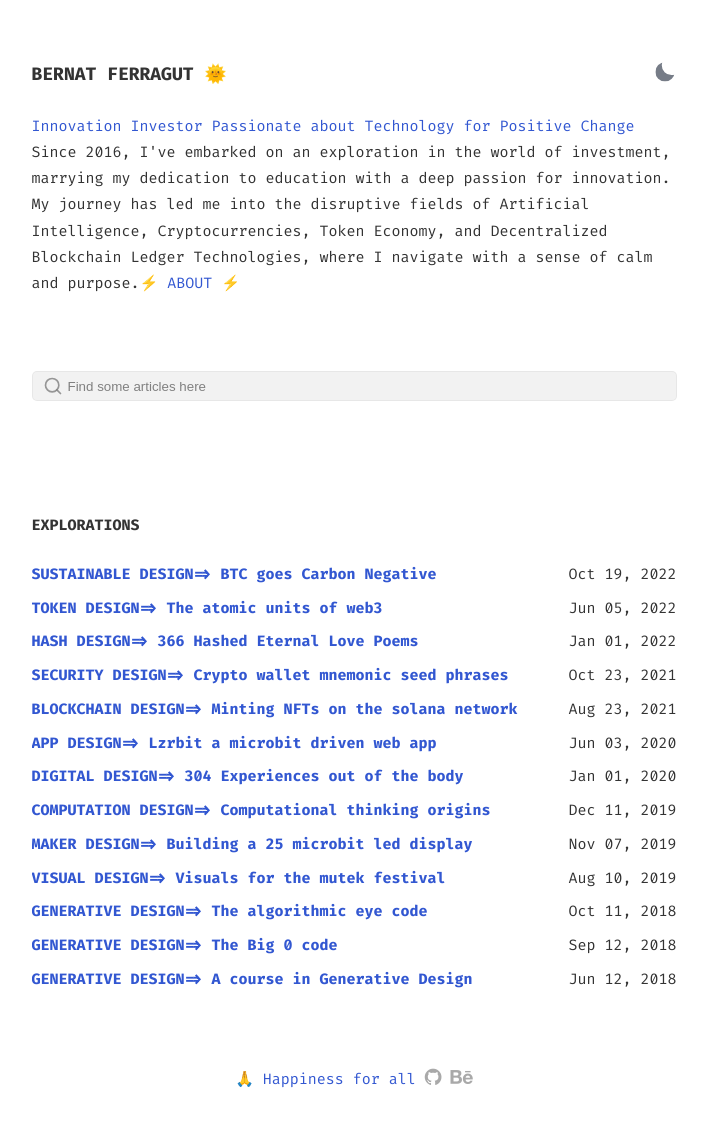
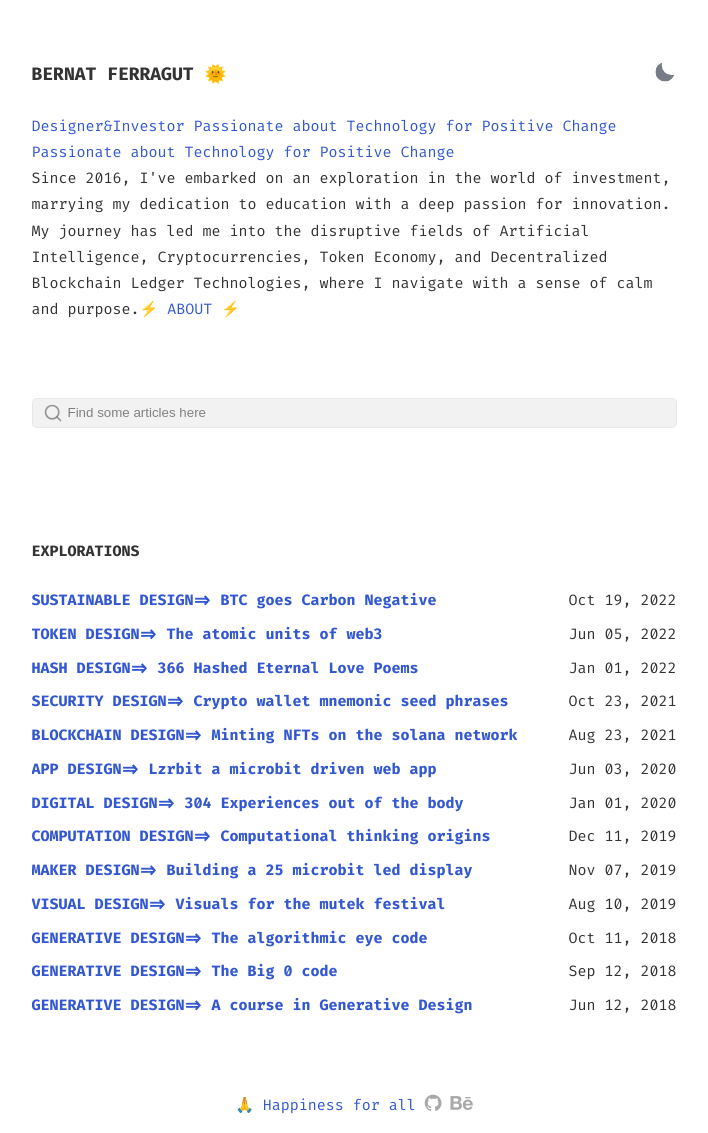
Before and after one commit to bernatferragut/WEB2, a Jekyll site: the page built from index.html, in a window 1280 px wide. Shown: the whole page, without its empty margins (286-994 px from the left). Built offline with Jekyll 4.4.1, drawn with Linux system fonts in a browser that asks for light colours; before the commit the page ends 1107 px from its top, so only the background shows below that.

Commit message:
Update index.html
More

```diff
--- a/index.html
+++ b/index.html
@@ -9,7 +9,7 @@
         </button>
     </div>
     <div class="bio">
-        <a href"{{ site.baseurl }}/about">Innovation Investor Passionate about Technology for Positive Change</a> <br>
+        <a href"{{ site.baseurl }}/about">Designer&Investor Passionate about Technology for Positive Change Passionate about Technology for Positive Change</a> <br>
         <p>Since 2016, I've embarked on an exploration in the world of investment, marrying my dedication to education with a deep passion for innovation. My journey has led me into the disruptive fields of Artificial Intelligence, Cryptocurrencies, Token Economy, and Decentralized Blockchain Ledger Technologies, where I navigate with a sense of calm and purpose.<a href="{{ site.baseurl }}/about">⚡ ABOUT ⚡</a></p>
     </div>
 </section>
```
